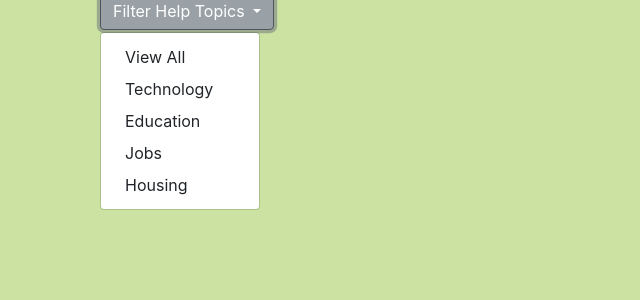
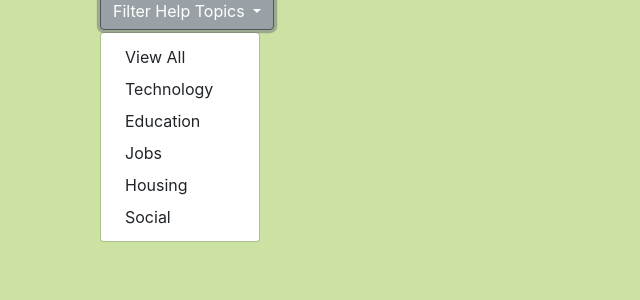
Before and after one commit to alex-eman/freedom-network, a Django app: page /resources/ in a window 1280 px wide, after a click on "Filter Help Topics". Shown: the part 144-444 px from the top of the page, without its empty margins (0-640 px from the left). Run offline with Django 3.2, Linux system fonts and the light colour scheme; data that the repository does not hold is empty; some libraries are stand-ins or nearby versions.

Commit message:
fixed filtering

```diff
--- a/hub/templates/hub/resources.html
+++ b/hub/templates/hub/resources.html
@@ -18,6 +18,7 @@
             <button class="dropdown-item" type="button" onclick="myFunction('EDUC')">Education</button>
             <button class="dropdown-item" type="button" onclick="myFunction('JOB')">Jobs</button>
             <button class="dropdown-item" type="button" onclick="myFunction('HOUSE')">Housing</button>
+            <button class="dropdown-item" type="button" onclick="myFunction('SOCIAL')">Social</button>
         </div>
     </div>
 
@@ -37,15 +38,17 @@
 
      <script>
      function myFunction(input){
-        var tech = document.querySelectorAll(".tech");
+        var tech = document.querySelectorAll(".technology");
         var education = document.querySelectorAll(".education");
         var jobs = document.querySelectorAll(".job");
         var housing = document.querySelectorAll(".housing");
+        var social = document.querySelectorAll(".social");
 
         var techStat = "none";
         var educStat = "none";
         var jobStat = "none";
         var houseStat = "none";
+        var socialStat = "none";
 
         switch (input){
             case "TECH":
@@ -60,6 +63,8 @@
             case "HOUSE":
                 houseStat = "block";
                 break;
+            case "SOCIAL":
+                socialStat = "block";
             case "ALL":
                 techStat = "block";
                 educStat = "block";
@@ -85,6 +90,10 @@
         for(d = 0; d < housing.length; d++){
             housing[d].style.display = houseStat;
         }
+        var e;
+        for(e = 0; e < social.length; e++){
+            social[e].style.display = socialStat;
+        }
 
      }
 
```
